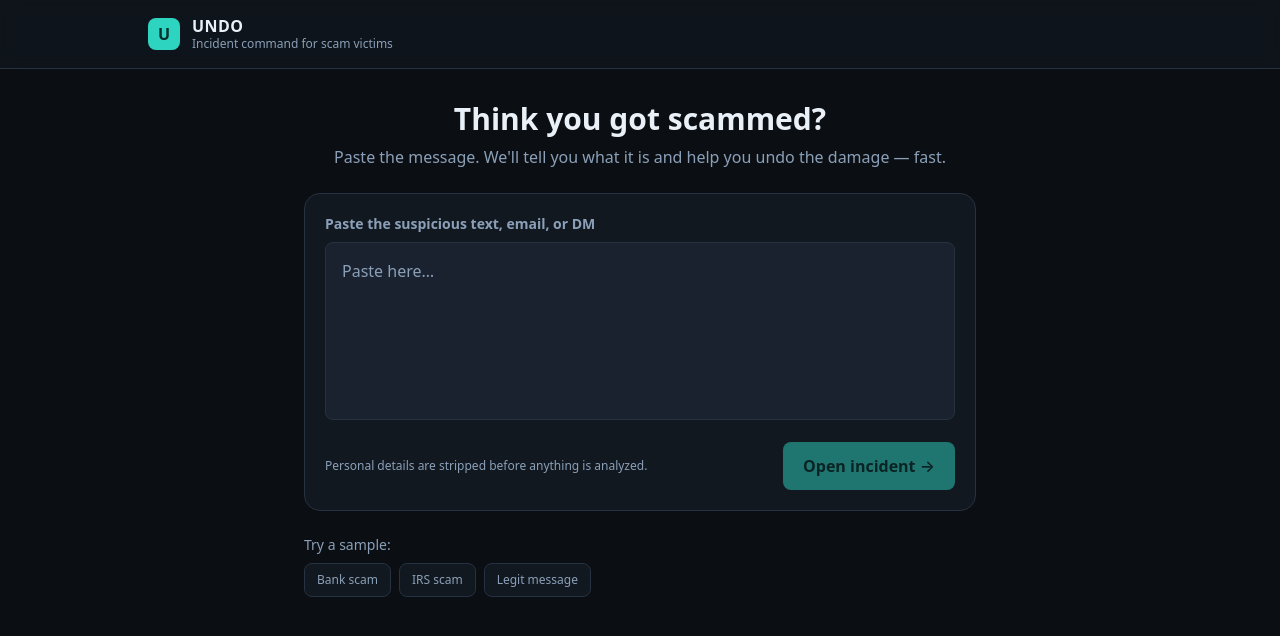
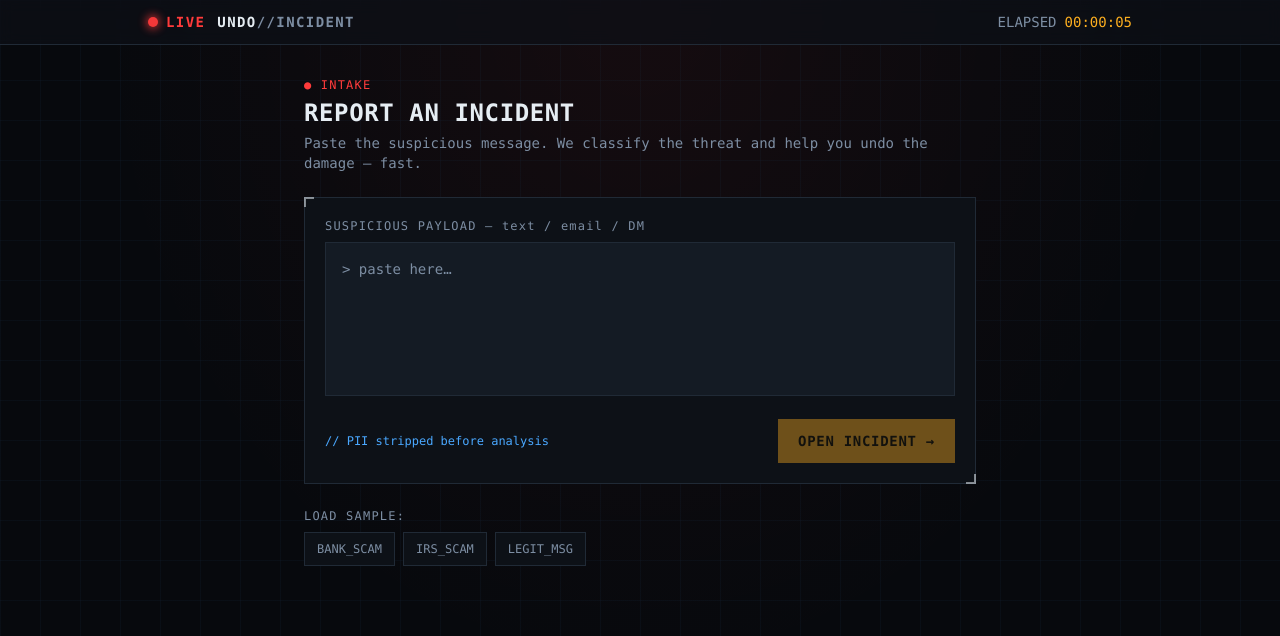
Before and after one commit to vsilawat/UNDO, a Next.js app: page / in a window 1280 px wide. Shown: the top 636 px of the page. Built offline with nearby package versions, Linux system fonts and the light colour scheme.

Commit message:
style(frontend): Tactical Alert (SOC) theme
Near-black palette, red/amber alert colors, mono type, LED status dots,
live elapsed clock, segmented confidence meter, corner-tick cards, grid bg.
Same structure, logic, and mock backend.

```diff
--- a/app/globals.css
+++ b/app/globals.css
@@ -1,37 +1,84 @@
 @import "tailwindcss";
 
-/* UNDO theme — calm, high-contrast command center. Easy under stress. */
+/* UNDO — Tactical Alert (SOC) theme. Near-black, red/amber, mono, LED status. */
 @theme {
-  --color-bg: #0b0f14;
-  --color-surface: #121820;
-  --color-surface-2: #1a2230;
-  --color-border: #263142;
-  --color-text: #eaf0f7;
-  --color-muted: #8ba0b8;
+  --color-bg: #07090d;
+  --color-surface: #0d1117;
+  --color-surface-2: #141b24;
+  --color-border: #202a36;
+  --color-text: #e6edf3;
+  --color-muted: #7d8ea3;
 
-  --color-brand: #2dd4bf;
-  --color-brand-ink: #042f2a;
+  --color-crit: #ff3b3b;
+  --color-warn: #ffb020;
+  --color-ok: #39d98a;
+  --color-info: #4aa8ff;
 
-  --color-safe: #34d399;
-  --color-risk: #fbbf24;
-  --color-danger: #f87171;
-  --color-locked: #60a5fa;
+  /* status aliases used by StatusChip */
+  --color-safe: #39d98a;
+  --color-risk: #ffb020;
+  --color-danger: #ff3b3b;
+  --color-locked: #4aa8ff;
+  --color-brand: #ffb020;
+  --color-brand-ink: #1a1200;
 
-  --radius-xl: 1rem;
+  --font-mono: ui-monospace, "SF Mono", "JetBrains Mono", "Fira Code", Menlo,
+    monospace;
 }
 
-html, body {
+html,
+body {
   background: var(--color-bg);
   color: var(--color-text);
   -webkit-font-smoothing: antialiased;
 }
 
 body {
-  font-family: ui-sans-serif, system-ui, -apple-system, "Segoe UI", Roboto, sans-serif;
+  font-family: var(--font-mono);
+  /* faint grid + vignette — SOC console feel */
+  background-image:
+    linear-gradient(rgba(74, 168, 255, 0.035) 1px, transparent 1px),
+    linear-gradient(90deg, rgba(74, 168, 255, 0.035) 1px, transparent 1px),
+    radial-gradient(ellipse at top, rgba(255, 59, 59, 0.06), transparent 60%);
+  background-size: 40px 40px, 40px 40px, 100% 100%;
 }
 
-/* Big, obvious focus — operate under stress, keyboard reachable. */
 :focus-visible {
-  outline: 3px solid var(--color-brand);
+  outline: 2px solid var(--color-warn);
   outline-offset: 2px;
 }
+
+/* soft scanline shimmer on the LIVE dot */
+@keyframes pulse-live {
+  0%, 100% { opacity: 1; }
+  50% { opacity: 0.3; }
+}
+.live-dot {
+  animation: pulse-live 1.4s ease-in-out infinite;
+}
+
+/* corner ticks for tactical cards */
+.tac-card {
+  position: relative;
+}
+.tac-card::before,
+.tac-card::after {
+  content: "";
+  position: absolute;
+  width: 10px;
+  height: 10px;
+  border-color: var(--color-warn);
+  opacity: 0.55;
+}
+.tac-card::before {
+  top: -1px;
+  left: -1px;
+  border-top: 2px solid;
+  border-left: 2px solid;
+}
+.tac-card::after {
+  bottom: -1px;
+  right: -1px;
+  border-bottom: 2px solid;
+  border-right: 2px solid;
+}
--- a/app/layout.tsx
+++ b/app/layout.tsx
@@ -1,5 +1,6 @@
 import type { Metadata } from "next";
 import "./globals.css";
+import { Clock } from "@/components/Clock";
 
 export const metadata: Metadata = {
   title: "UNDO — Incident command for scam victims",
@@ -15,16 +16,20 @@ export default function RootLayout({
     <html lang="en">
       <body>
         <div className="min-h-dvh">
-          <header className="border-b border-border bg-surface/60 backdrop-blur">
-            <div className="mx-auto flex max-w-5xl items-center gap-3 px-5 py-4">
-              <span className="grid h-8 w-8 place-items-center rounded-lg bg-brand text-brand-ink font-black">
-                U
-              </span>
-              <div className="leading-tight">
-                <div className="font-bold tracking-wide">UNDO</div>
-                <div className="text-xs text-muted">
-                  Incident command for scam victims
-                </div>
+          <header className="border-b border-border bg-surface/70 backdrop-blur">
+            <div className="mx-auto flex max-w-5xl items-center justify-between px-5 py-3 text-sm">
+              <div className="flex items-center gap-3">
+                <span className="flex items-center gap-2">
+                  <span className="live-dot h-2.5 w-2.5 rounded-full bg-crit shadow-[0_0_8px_2px_rgba(255,59,59,0.7)]" />
+                  <span className="font-bold tracking-widest text-crit">LIVE</span>
+                </span>
+                <span className="font-bold tracking-widest">
+                  UNDO<span className="text-muted">//INCIDENT</span>
+                </span>
+              </div>
+              <div className="flex items-center gap-2 text-muted">
+                <span className="hidden sm:inline">ELAPSED</span>
+                <Clock />
               </div>
             </div>
           </header>
--- a/app/page.tsx
+++ b/app/page.tsx
@@ -9,6 +9,7 @@ const SAMPLES = [
   "IRS FINAL NOTICE: You owe $2,340 in back taxes. Pay with gift cards within 24h or a warrant will be issued.",
   "Your package was delivered to the front porch. Thanks for shopping with us.",
 ];
+const LABELS = ["BANK_SCAM", "IRS_SCAM", "LEGIT_MSG"];
 
 export default function IntakePage() {
   const router = useRouter();
@@ -28,45 +29,50 @@ export default function IntakePage() {
 
   return (
     <div className="mx-auto max-w-2xl">
-      <div className="mb-6 text-center">
-        <h1 className="text-3xl font-black">Think you got scammed?</h1>
-        <p className="mt-2 text-muted">
-          Paste the message. We&apos;ll tell you what it is and help you undo the
-          damage — fast.
+      <div className="mb-6">
+        <div className="text-xs tracking-widest text-crit">● INTAKE</div>
+        <h1 className="mt-1 text-2xl font-black uppercase tracking-wide">
+          Report an incident
+        </h1>
+        <p className="mt-1 text-sm text-muted">
+          Paste the suspicious message. We classify the threat and help you undo
+          the damage — fast.
         </p>
       </div>
 
       <Card>
-        <label className="mb-2 block text-sm font-semibold text-muted">
-          Paste the suspicious text, email, or DM
+        <label className="mb-2 block text-xs tracking-widest text-muted">
+          SUSPICIOUS PAYLOAD — text / email / DM
         </label>
         <textarea
           value={msg}
           onChange={(e) => setMsg(e.target.value)}
           rows={6}
-          placeholder="Paste here…"
-          className="w-full resize-none rounded-lg border border-border bg-surface-2 p-4 text-base text-text placeholder:text-muted focus:border-brand focus:outline-none"
+          placeholder="> paste here…"
+          className="w-full resize-none border border-border bg-surface-2 p-4 font-mono text-sm text-text placeholder:text-muted focus:border-warn focus:outline-none"
         />
         <div className="mt-4 flex items-center justify-between gap-3">
-          <span className="text-xs text-muted">
-            Personal details are stripped before anything is analyzed.
+          <span className="text-xs text-info">
+            // PII stripped before analysis
           </span>
           <Button onClick={open} disabled={!msg.trim() || loading}>
-            {loading ? "Opening…" : "Open incident →"}
+            {loading ? "Analyzing…" : "Open incident →"}
           </Button>
         </div>
       </Card>
 
       <div className="mt-6">
-        <div className="mb-2 text-sm text-muted">Try a sample:</div>
+        <div className="mb-2 text-xs tracking-widest text-muted">
+          LOAD SAMPLE:
+        </div>
         <div className="flex flex-wrap gap-2">
           {SAMPLES.map((s, i) => (
             <button
               key={i}
               onClick={() => setMsg(s)}
-              className="rounded-lg border border-border bg-surface px-3 py-2 text-left text-xs text-muted hover:border-brand"
+              className="border border-border bg-surface px-3 py-2 font-mono text-xs text-muted hover:border-warn hover:text-text"
             >
-              {["Bank scam", "IRS scam", "Legit message"][i]}
+              {LABELS[i]}
             </button>
           ))}
         </div>
--- /dev/null
+++ b/components/Clock.tsx
@@ -0,0 +1,21 @@
+"use client";
+import { useEffect, useState } from "react";
+
+// Mission-elapsed style clock for the SOC header.
+export function Clock() {
+  const [t, setT] = useState("00:00:00");
+  useEffect(() => {
+    const start = Date.now();
+    const tick = () => {
+      const s = Math.floor((Date.now() - start) / 1000);
+      const hh = String(Math.floor(s / 3600)).padStart(2, "0");
+      const mm = String(Math.floor((s % 3600) / 60)).padStart(2, "0");
+      const ss = String(s % 60).padStart(2, "0");
+      setT(`${hh}:${mm}:${ss}`);
+    };
+    tick();
+    const id = setInterval(tick, 1000);
+    return () => clearInterval(id);
+  }, []);
+  return <span className="tabular-nums text-warn">{t}</span>;
+}
--- a/components/VerdictCard.tsx
+++ b/components/VerdictCard.tsx
@@ -7,53 +7,78 @@ function confidenceBand(c: number): "low" | "medium" | "high" {
   return "high";
 }
 
+// Segmented meter: ▮▮▮▮▮▮▮▮▯▯ style, 10 cells.
+function Meter({ pct, color }: { pct: number; color: string }) {
+  const filled = Math.round(pct / 10);
+  return (
+    <span className="tracking-tight">
+      {Array.from({ length: 10 }).map((_, i) => (
+        <span key={i} className={i < filled ? color : "text-border"}>
+          ▮
+        </span>
+      ))}
+    </span>
+  );
+}
+
 export function VerdictCard({ incident }: { incident: Incident }) {
   const pct = Math.round(incident.confidence * 100);
   const band = confidenceBand(incident.confidence);
 
-  // Honest confidence: don't shout "SCAM" when the model is unsure.
   const header = !incident.isScam
-    ? { tag: "Looks legitimate", tone: "text-safe", bar: "bg-safe" }
+    ? { tag: "CLEAR", tone: "text-ok", meter: "text-ok", level: "NO THREAT" }
     : band === "low"
-      ? { tag: "I'm not sure — be careful", tone: "text-risk", bar: "bg-risk" }
-      : { tag: `Likely scam · ${incident.scamType}`, tone: "text-danger", bar: "bg-danger" };
+      ? { tag: "UNVERIFIED", tone: "text-warn", meter: "text-warn", level: "ELEVATED" }
+      : { tag: "CRIT", tone: "text-crit", meter: "text-crit", level: "CONFIRMED THREAT" };
 
   return (
     <Card>
-      <div className="flex flex-wrap items-center justify-between gap-2">
-        <h2 className={`text-xl font-black ${header.tone}`}>{header.tag}</h2>
-        <span className="text-sm text-muted">Confidence {pct}%</span>
+      <div className="flex items-center justify-between border-b border-border pb-3">
+        <span className="text-xs tracking-widest text-muted">THREAT</span>
+        <span
+          className={`border px-2 py-0.5 text-xs font-bold tracking-widest ${header.tone} border-current`}
+        >
+          {header.tag}
+        </span>
       </div>
 
-      <div className="mt-2 h-3 w-full overflow-hidden rounded-full bg-surface-2">
-        <div
-          className={`h-full ${header.bar} transition-all`}
-          style={{ width: `${pct}%` }}
-        />
+      <div className="mt-3 font-bold">
+        <div className="text-xs tracking-widest text-muted">{header.level}</div>
+        <div className={`mt-1 text-xl uppercase ${header.tone}`}>
+          &gt; {incident.isScam ? incident.scamType.replace(/ /g, "_") : "none"}
+        </div>
+      </div>
+
+      <div className="mt-3 flex items-center gap-3 text-sm">
+        <span className="text-muted">confidence</span>
+        <span className="font-bold">{incident.confidence.toFixed(2)}</span>
+        <Meter pct={pct} color={header.meter} />
       </div>
 
       {band === "low" && incident.isScam && (
-        <p className="mt-3 rounded-lg border border-risk/30 bg-risk/10 p-3 text-sm text-risk">
-          We can&apos;t be certain. When unsure, treat it as a scam: don&apos;t
-          reply, don&apos;t click, call your bank directly.
+        <p className="mt-3 border border-warn/30 bg-warn/10 p-3 text-sm text-warn">
+          ⚠ LOW CONFIDENCE — treat as hostile. Do not reply, do not click. Call
+          your bank directly.
         </p>
       )}
 
-      <div className="mt-4 rounded-lg border border-border bg-surface-2 p-3 text-sm text-muted">
-        <span className="font-semibold text-text">Message reviewed:</span>{" "}
-        {incident.scrubbedMessage}
-        <div className="mt-1 text-xs">
-          Personal details were removed before analysis (privacy by design).
-        </div>
+      <div className="mt-4 border border-border bg-surface-2 p-3 text-sm">
+        <span className="text-xs tracking-widest text-muted">
+          PAYLOAD (scrubbed)
+        </span>
+        <p className="mt-1 text-muted">{incident.scrubbedMessage}</p>
+        <p className="mt-1 text-xs text-info">
+          // PII stripped before analysis — privacy by design
+        </p>
       </div>
 
       {incident.redFlags.length > 0 && (
         <div className="mt-4">
-          <h3 className="text-sm font-bold text-muted">Red flags</h3>
+          <h3 className="text-xs tracking-widest text-muted">INDICATORS</h3>
           <ul className="mt-2 space-y-1.5">
             {incident.redFlags.map((f, i) => (
               <li key={i} className="flex gap-2 text-sm">
-                <span className="text-danger">▲</span>
+                <span className="text-crit">▲</span>
                 <span>{f}</span>
               </li>
             ))}
@@ -62,11 +87,13 @@ export function VerdictCard({ incident }: { incident: Incident }) {
       )}
 
       <div className="mt-4">
-        <h3 className="text-sm font-bold text-muted">What to do now</h3>
+        <h3 className="text-xs tracking-widest text-muted">RESPONSE</h3>
         <ol className="mt-2 space-y-1.5">
           {incident.nextSteps.map((s, i) => (
             <li key={i} className="flex gap-2 text-sm">
-              <span className="font-bold text-brand">{i + 1}.</span>
+              <span className="font-bold text-warn">
+                {String(i + 1).padStart(2, "0")}
+              </span>
               <span>{s}</span>
             </li>
           ))}
--- a/components/ui.tsx
+++ b/components/ui.tsx
@@ -10,7 +10,7 @@ export function Card({
 }) {
   return (
     <div
-      className={`rounded-xl border border-border bg-surface p-5 ${className}`}
+      className={`tac-card border border-border bg-surface p-5 ${className}`}
     >
       {children}
     </div>
@@ -27,31 +27,37 @@ export function Button({
   ...props
 }: BtnProps) {
   const base =
-    "inline-flex items-center justify-center gap-2 rounded-lg px-5 py-3 text-base font-semibold transition disabled:opacity-50 disabled:cursor-not-allowed";
+    "inline-flex items-center justify-center gap-2 px-5 py-3 text-sm font-bold uppercase tracking-wider transition disabled:opacity-40 disabled:cursor-not-allowed";
   const styles = {
-    primary: "bg-brand text-brand-ink hover:brightness-110",
-    ghost: "border border-border bg-surface-2 text-text hover:border-brand",
-    danger: "bg-danger text-[#2a0a0a] hover:brightness-110",
+    primary: "bg-warn text-brand-ink hover:brightness-110",
+    ghost: "border border-border bg-surface-2 text-text hover:border-warn",
+    danger:
+      "bg-crit text-[#1a0000] hover:brightness-110 shadow-[0_0_12px_rgba(255,59,59,0.4)]",
   }[variant];
   return <button className={`${base} ${styles} ${className}`} {...props} />;
 }
 
-const STATUS_META: Record<AssetStatus, { label: string; color: string }> = {
-  safe: { label: "Safe", color: "text-safe border-safe/40 bg-safe/10" },
-  at_risk: { label: "At risk", color: "text-risk border-risk/40 bg-risk/10" },
-  compromised: {
-    label: "Compromised",
-    color: "text-danger border-danger/40 bg-danger/10",
-  },
-  locked: { label: "Locked", color: "text-locked border-locked/40 bg-locked/10" },
+const STATUS_META: Record<
+  AssetStatus,
+  { label: string; dot: string; text: string }
+> = {
+  safe: { label: "SAFE", dot: "bg-ok", text: "text-ok" },
+  at_risk: { label: "AT_RISK", dot: "bg-warn", text: "text-warn" },
+  compromised: { label: "COMPROMISED", dot: "bg-crit", text: "text-crit" },
+  locked: { label: "LOCKED", dot: "bg-info", text: "text-info" },
 };
 
 export function StatusChip({ status }: { status: AssetStatus }) {
   const m = STATUS_META[status];
+  const glow =
+    status === "compromised"
+      ? "shadow-[0_0_8px_2px_rgba(255,59,59,0.6)]"
+      : status === "at_risk"
+        ? "shadow-[0_0_8px_1px_rgba(255,176,32,0.5)]"
+        : "";
   return (
-    <span
-      className={`inline-flex items-center rounded-full border px-3 py-1 text-sm font-semibold ${m.color}`}
-    >
+    <span className={`inline-flex items-center gap-2 text-sm font-bold ${m.text}`}>
+      <span className={`h-2.5 w-2.5 rounded-full ${m.dot} ${glow}`} />
       {m.label}
     </span>
   );
@@ -68,12 +74,12 @@ export function SectionTitle({
 }) {
   return (
     <div className="mb-4 flex items-baseline gap-3">
-      <span className="grid h-7 w-7 shrink-0 place-items-center rounded-full bg-surface-2 text-sm font-bold text-brand">
-        {n}
+      <span className="grid h-6 w-6 shrink-0 place-items-center border border-warn/50 text-xs font-bold text-warn">
+        {String(n).padStart(2, "0")}
       </span>
       <div>
-        <h2 className="text-lg font-bold">{title}</h2>
-        {sub && <p className="text-sm text-muted">{sub}</p>}
+        <h2 className="text-sm font-bold uppercase tracking-widest">{title}</h2>
+        {sub && <p className="text-xs text-muted">{sub}</p>}
       </div>
     </div>
   );
```
Also changed, not shown: components/ActionFlow.tsx (+14 -6 lines), components/BlastRadius.tsx (+22 -22 lines), components/IncidentLog.tsx (+9 -7 lines), components/ScopeBoard.tsx (+27 -18 lines).
